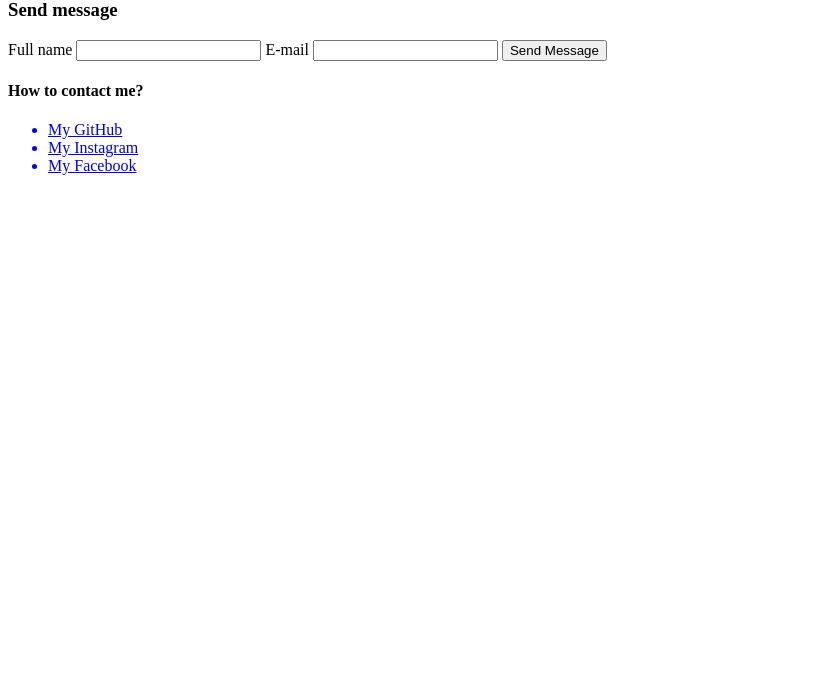
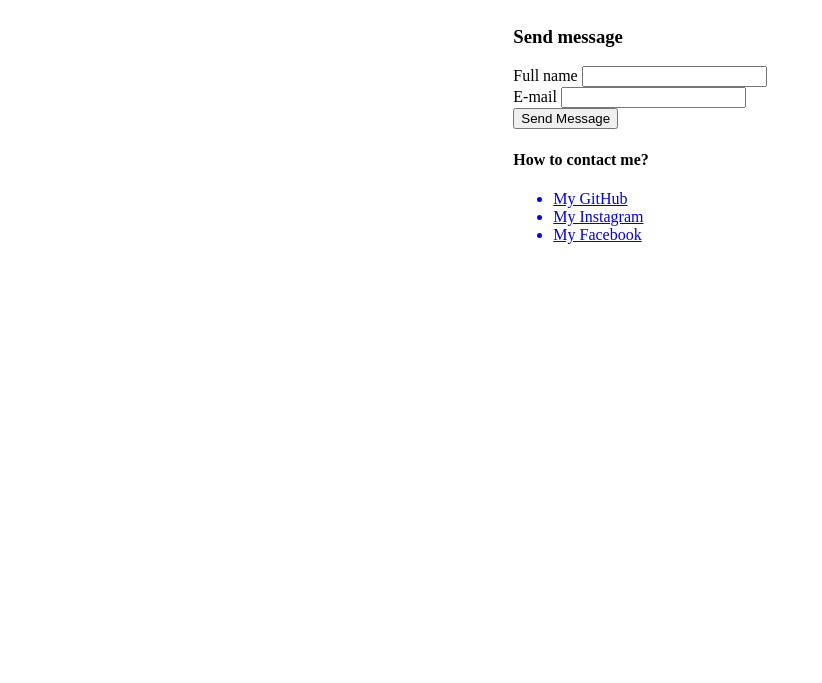
Before and after one commit to HayonShahar/PortfolioProj, a plain HTML site: page contact.html in a window 1280 px wide. Shown: the part 117-800 px from the top of the page, without its empty margins (0-822 px from the left). Drawn offline with Linux system fonts and the light colour scheme.

Commit message:
Update portfolio

```diff
--- a/contact.html
+++ b/contact.html
@@ -4,6 +4,7 @@
     <meta charset="UTF-8">
     <meta name="viewport" content="width=device-width, initial-scale=1.0">
     <title>Document</title>
+    <link rel="stylesheet" href="style.css">
 </head>
 <body>
     <div id="navbar">
@@ -16,9 +17,9 @@
         <h3>Send message</h3>
         <form id="contactForm">
             <label for="name">Full name</label>
-            <input type="text" id="name">
+            <input type="text" id="name"><br>
             <label for="mail">E-mail</label>
-            <input type="text" id="mail">
+            <input type="text" id="mail"><br>
             <button id="btn"><label for="btn">Send Message</label></button>
         </form>
         <h4>How to contact me?</h4>
--- /dev/null
+++ b/style.css
@@ -0,0 +1,4 @@
+body, #aboutData, #homeData {
+    display: grid;
+    place-items: center;
+}
```
Also changed, not shown: about.html (+1 -0 lines), index.html (+1 -0 lines).
